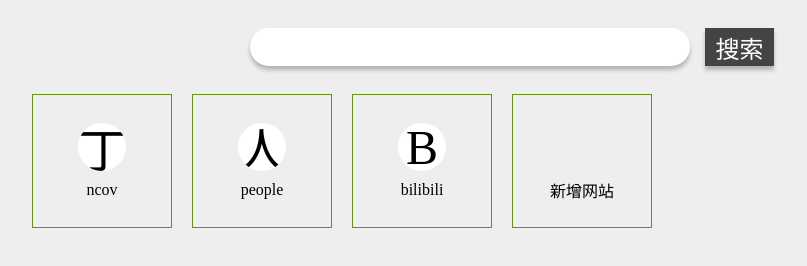
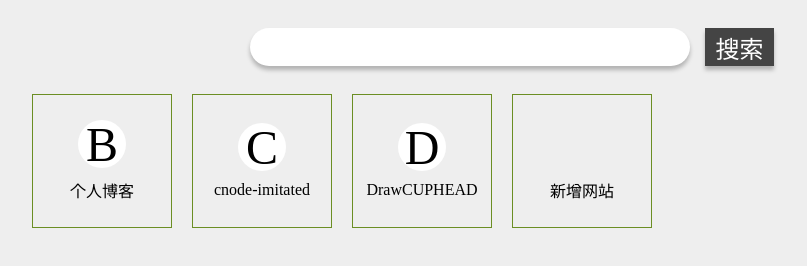
Before and after one commit to gzygzy00/nav-demo-1, a website: page src/index.html in a window 1280 px wide. Shown: the whole page, without its empty margins (128-935 px from the left). Drawn offline with nearby package versions, Linux system fonts and the light colour scheme.

Commit message:
修改名称title、原始网站内容、simply正则

```diff
--- a/src/index.html
+++ b/src/index.html
@@ -5,7 +5,7 @@
   <meta name="viewport"
         content="width=device-width,initial-scale=1,minimum-scale=1,maximum-scale=1,user-scalable=no,viewport-fit=cover">
   <meta http-equiv="X-UA-Compatible" content="ie=edge">
-  <title>疫情导航</title>
+  <title>G 导航</title>
   <style type="text/css">
     .icon {
       width: 1em;
--- a/src/main.js
+++ b/src/main.js
@@ -1,36 +1,55 @@
-const $siteList = $('.siteList')
-const $lastLi = $siteList.find('li.last')
+const $siteList = $('.siteList');
+const $lastLi = $siteList.find('li.last');
 
 // 存储数据
-const mySites = localStorage.getItem('mySites')
-const initSites = JSON.parse(mySites)
+const mySites = localStorage.getItem('mySites');
+const initSites = JSON.parse(mySites);
 const hashMap = initSites || [
+  // {
+  //   url: 'https://ncov.dxy.cn/ncovh5/view/pneumonia?scene=2&clicktime=1579582238&enterid=1579582238&from=groupmessage&isappinstalled=0',
+  //   logo: '丁'
+  // },
+  // {
+  //   url: 'http://www.people.com.cn/',
+  //   logo: '人'
+  // },
+  // {
+  //   url: 'http://www.bilibili.com/',
+  //   logo: 'B'
+  // }
   {
-    url: 'https://ncov.dxy.cn/ncovh5/view/pneumonia?scene=2&clicktime=1579582238&enterid=1579582238&from=groupmessage&isappinstalled=0',
-    logo: '丁'
+    url: 'https://gzygzy00.github.io/',
+    logo: 'B'
   },
   {
-    url: 'http://www.people.com.cn/',
-    logo: '人'
+    url: 'https://gzygzy00.github.io/cnode-imitated/dist/#/',
+    logo: 'C'
   },
   {
-    url: 'http://www.bilibili.com/',
-    logo: 'B'
-  }
-]
+    url: 'https://gzygzy00.github.io/DrawCUPHEAD/dist/index.html',
+    logo: 'D'
+  },
+];
 
 // 正则
 const simplify = (str) => {
-  return str.replace('https://', '')
+  if (str === 'https://gzygzy00.github.io/') {
+    return '个人博客';
+  } else if (str.indexOf('https://gzygzy00.github.io/') >= 0 && str !== 'https://gzygzy00.github.io/') {
+    return str.replace('https://gzygzy00.github.io/', '')
+      .replace(/\/dist\/.*$/, '')
+  }else{
+    return str.replace('https://', '')
       .replace('http://', '')
       .replace('www.', '')
       .replace(/(\/.*)|(^\.)/, '') // 删除 / 开头和开头是 . 的内容
-      .replace(/\.?(?<=\.).*$/, '') // 删除域名第一个 . 之后的内容
-}
+      .replace(/\.?(?<=\.).*$/, ''); // 删除域名第一个 . 之后的内容
+  }
+};
 
 // 渲染
 const render = () => {
-  $siteList.find('li:not(.last)').remove()
+  $siteList.find('li:not(.last)').remove();
   hashMap.forEach((obj, i) => {
     const $li = $(`<li class="site" title="${obj.url}">
         <div class="logo">${obj.logo}</div>
@@ -40,38 +59,38 @@ const render = () => {
             <use xlink:href="#icon-close"></use>
           </svg>
         </div>
-      </li>`)
-    $li.insertBefore($lastLi)
+      </li>`);
+    $li.insertBefore($lastLi);
     $li.on('click', () => {
-      window.open(obj.url)
-    })
+      window.open(obj.url);
+    });
     $li.on('click', '.close', (e) => {
-      e.stopPropagation() // 阻止冒泡
-      hashMap.splice(i,1)
-      render()
-    })
-  })
-}
-render()
+      e.stopPropagation(); // 阻止冒泡
+      hashMap.splice(i, 1);
+      render();
+    });
+  });
+};
+render();
 
 // 新增网页
 $('.site.last').on('click', () => {
-  let url = window.prompt('请输入网址')
+  let url = window.prompt('请输入网址');
   if (url.indexOf('https://') === -1) {
-    url = `https://${url}`
+    url = `https://${url}`;
   }
-  console.log(url)
-  console.log(hashMap)
+  console.log(url);
+  console.log(hashMap);
   hashMap.push({
     url: url,
     logo: simplify(url)[0].toUpperCase()
-  })
+  });
   // console.log(hashMap)
-  render()
-  window.scrollTo(0, 99999)
-})
+  render();
+  window.scrollTo(0, 99999);
+});
 
-// 保存
+// 保存，刷新或关闭时
 window.onbeforeunload = () => {
-  localStorage.setItem('mySites', JSON.stringify(hashMap))
-}
+  localStorage.setItem('mySites', JSON.stringify(hashMap));
+};
```
Also changed, not shown: dist/index.html, 3 other files.
